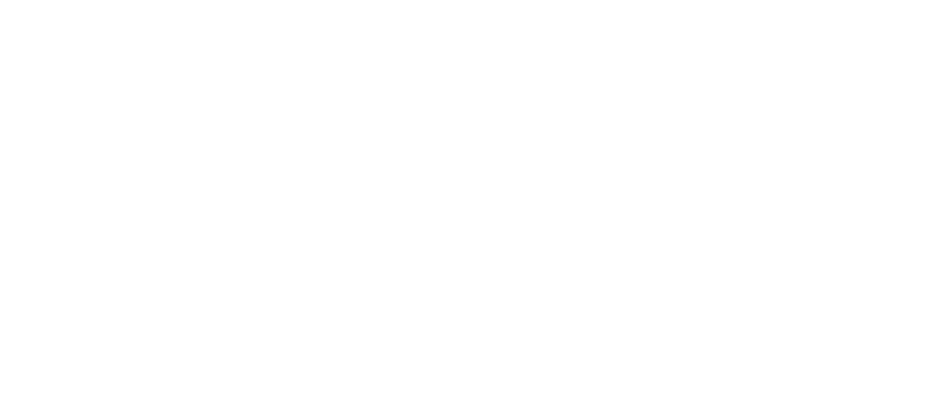
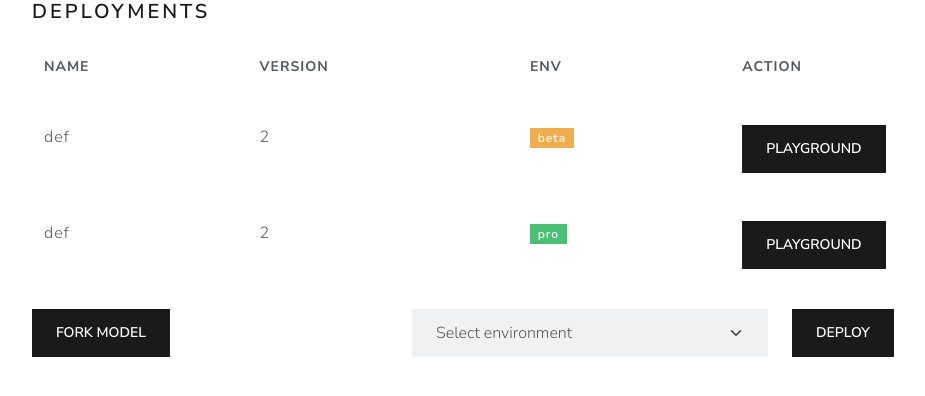
Before and after one commit to MrYellowSock/genai_studio_ui, a React (Vite) app: page /manage/1 in a window 1280 px wide. Before the commit this address had no page. Shown: the top 396 px of the page, without its empty margins (50-975 px from the left). Built offline with nearby package versions, Linux system fonts and the light colour scheme.

Commit message:
route interaction

```diff
--- a/src/App.tsx
+++ b/src/App.tsx
@@ -36,7 +36,7 @@
 				{/* Route Components */}
 				<Routes>
 					<Route path="/" element={<Home ></Home>} />
-					<Route path="/manage" element={<PromptManagement></PromptManagement>} />
+					<Route path="/manage/:id" element={<PromptManagement></PromptManagement>} />
 					<Route path="/playground" element={<PromptPlayground></PromptPlayground>} />
 					<Route path="/create" element={<PromptCreator></PromptCreator>} />
 				</Routes>
--- a/src/pages/Home.tsx
+++ b/src/pages/Home.tsx
@@ -1,7 +1,8 @@
 import { useEffect, useState } from "react";
 import { Spinner, Toast } from "react-bootstrap";
 import PromptListing from "../components/PromptListing";
-import { fetchModelMetas, fetchModelNames } from "../utils/api";
+import { fetchModels, fetchModelNames } from "../utils/api";
+import { useNavigate } from "react-router-dom";
 
 export default function Home() {
 	const [names, setNames] = useState<string[] | undefined>(undefined);
@@ -9,6 +10,7 @@
 	const [models, setModels] = useState([]);
 	const [error, setError] = useState<string | null>(null); // State for handling errors
 	const [showToast, setShowToast] = useState(false); // State for controlling the toast visibility
+	const navigate = useNavigate(); // Initialize the navigate function
 
 	useEffect(() => {
 		if (!names) {
@@ -23,7 +25,7 @@
 
 	useEffect(() => {
 		if (selectedModel) {
-			fetchModelMetas(selectedModel)
+			fetchModels(selectedModel)
 				.then(setModels)
 				.catch((err) => {
 					setError(err.message);
@@ -32,17 +34,17 @@
 		}
 	}, [selectedModel]);
 
-	if (names == null)
-		return <Spinner></Spinner>
-	else
-		return (
-			<>
-				<PromptListing
-					model_names={names!}
+	return <>
+		{names == null && <Spinner></Spinner>}
+		{names != null && <PromptListing
+			model_names={names}
 			models={models}
 			onExpand={setSelectedModel}
-					onManage={console.log}
-				/>
+			onManage={(id) => {
+				navigate(`/manage/${id}`); // Navigate to /manage and pass the id
+			}}
+		/>}
+
 
 		{/* Toast component for showing error messages */}
 		<Toast
@@ -64,5 +66,4 @@
 			<Toast.Body>{error}</Toast.Body>
 		</Toast>
 	</>
-		);
 }
--- a/src/pages/PromptManagement.tsx
+++ b/src/pages/PromptManagement.tsx
@@ -1,7 +1,16 @@
-import { Button, Col, Container, Form, Row, Table } from "react-bootstrap";
+import { Button, Col, Container, Form, Row, Spinner, Table } from "react-bootstrap";
 import EnvBadge from "../components/EnvBadge";
+import { useParams } from "react-router-dom";
+import { useEffect, useState } from "react";
+import { fetchDeployments } from "../utils/api";
 
 export default function PromptManagement() {
+	const { id } = useParams(); // Extract the id from the URL parameters
+	const [deployments, setdeployments] = useState<any[] | undefined>(undefined)
+	useEffect(() => {
+		if (id)
+			fetchDeployments(id).then(setdeployments)
+	}, [id])
 	return (
 		<Container>
 			<Row></Row>
@@ -10,19 +19,31 @@
 				<Table>
 					<thead>
 						<tr>
+							<th>name</th>
+							<th>version</th>
 							<th>env</th>
 							<th>action</th>
 						</tr>
 					</thead>
 					<tbody>
-						<tr >
+						{deployments == null && <Spinner></Spinner>}
+						{deployments != null && deployments.map(d => {
+							return <tr >
 								<td>
-								<EnvBadge env="alpha"></EnvBadge>
+									{d.deploy_name}
+								</td>
+								<td>
+									{d.deploy_version}
+								</td>
+								<td>
+									<EnvBadge env={d.deploy_env}></EnvBadge>
 								</td>
 								<td>
 									<Button>Playground</Button>
 								</td>
 							</tr>
+						})}
+
 					</tbody>
 				</Table>
 			</Row>
--- a/src/utils/api.ts
+++ b/src/utils/api.ts
@@ -23,7 +23,7 @@
 	return fetchMock(["abc", "def"])
 }
 
-export function fetchModelMetas(name: string) {
+export function fetchModels(name: string) {
 	if (name == 'abc')
 		return fetchMock([
 			{
@@ -35,7 +35,7 @@
 			{
 				name: "abc",
 				version: "2",
-				id: "1",
+				id: "2",
 				deploy_envs: []
 			}
 		])
@@ -49,3 +49,25 @@
 			}
 		])
 }
+
+export function fetchDeployments(model_id: string) {
+	return fetchMock([
+		{
+			"deploy_env": "beta",
+			"deploy_name": "def",
+			"deploy_version": "2",
+
+			"id": 1,
+			"model_id": model_id,
+		},
+		{
+			"deploy_env": "pro",
+			"deploy_name": "def",
+			"deploy_version": "2",
+
+			"id": 2,
+			"model_id": model_id,
+		}
+	])
+
+}
```
Lines whose indentation alone changed are shown as unchanged.
